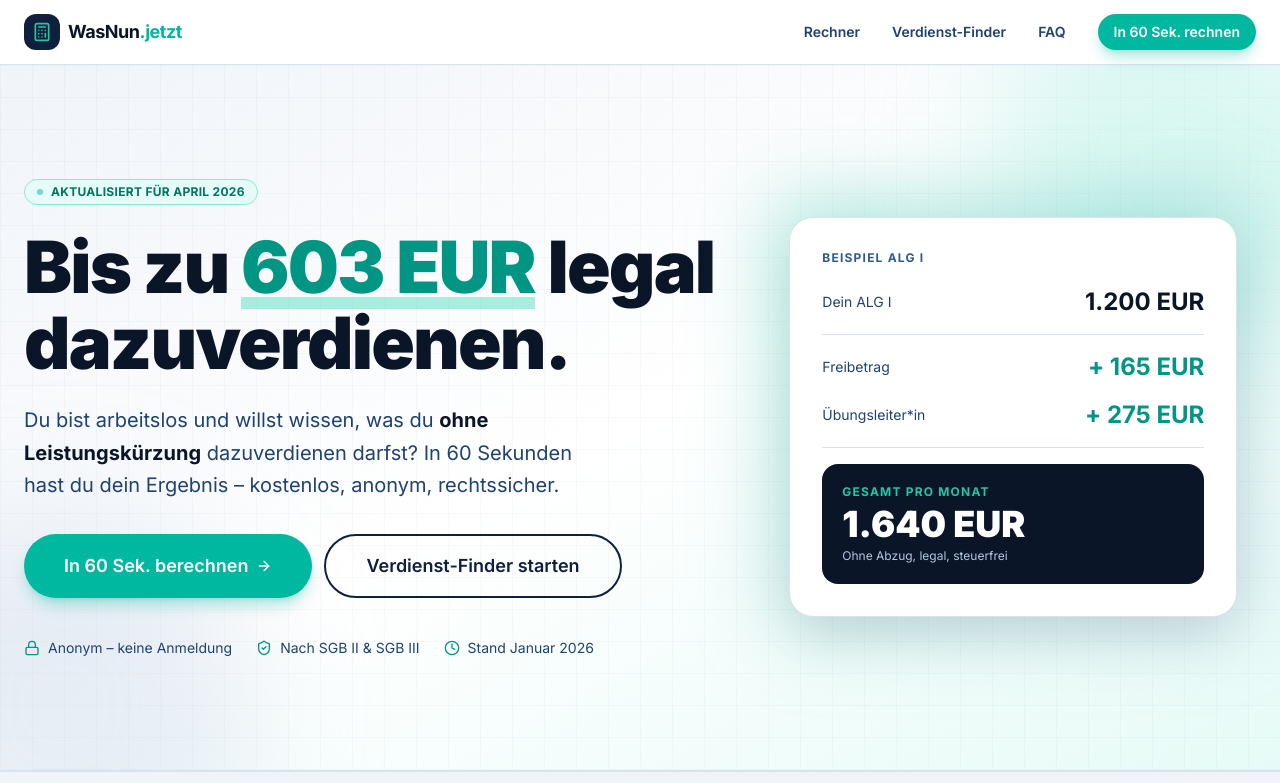
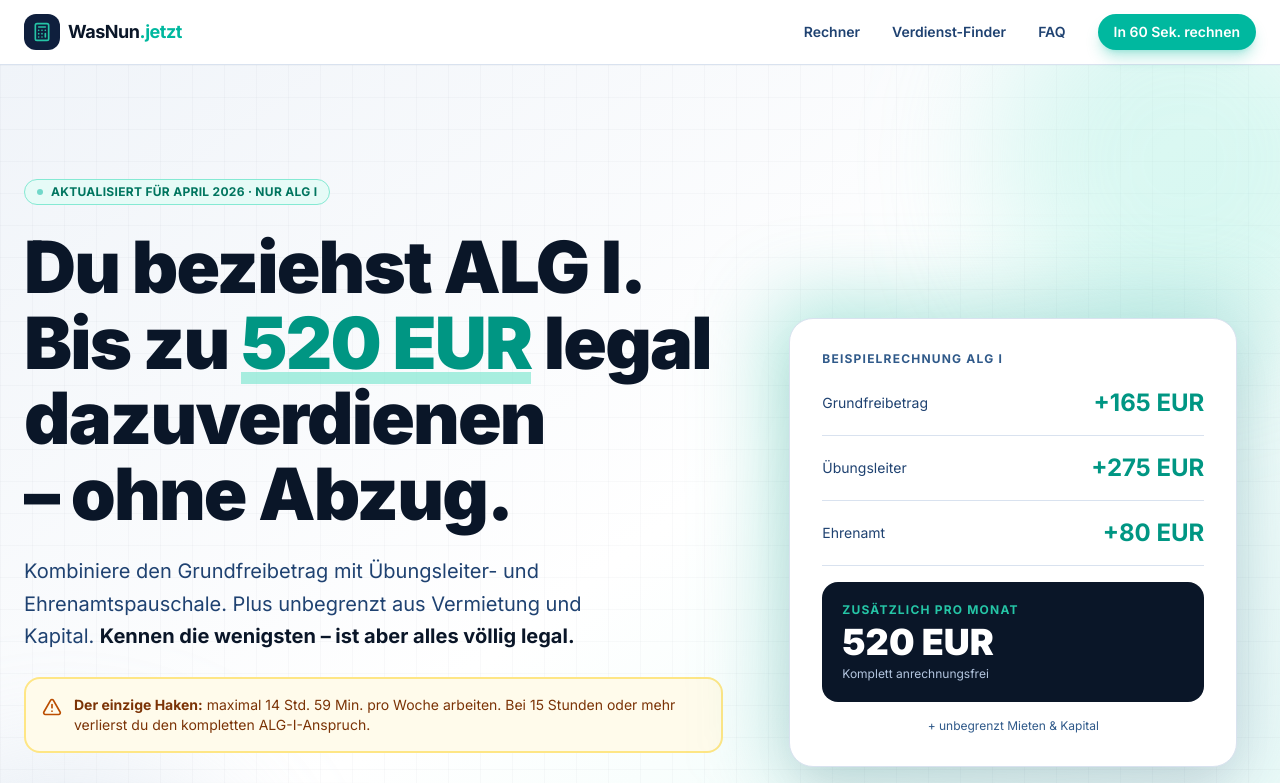
Before and after one commit to Doylim/wasnun-jetzt, a Next.js app: page / in a window 1280 px wide. Shown: the top 783 px of the page. Built offline with nearby package versions, Linux system fonts and the light colour scheme.

Commit message:
feat: Hero auf 520 EUR mit 15-Stunden-Warnung umgestellt

```diff
--- a/src/components/sections/hero.tsx
+++ b/src/components/sections/hero.tsx
@@ -1,4 +1,4 @@
-import { ArrowRight, ShieldCheck, Lock, Clock } from "lucide-react";
+import { ArrowRight, AlertTriangle, Lock, ShieldCheck, Clock } from "lucide-react";
 import { Button } from "@/components/ui/button";
 import { Badge } from "@/components/ui/badge";
 import { LEGAL } from "@/lib/data";
@@ -18,37 +18,50 @@ export function Hero() {
           <div className="lg:col-span-7">
             <Badge variant="success" className="mb-6 gap-2">
               <span className="h-1.5 w-1.5 animate-pulse rounded-full bg-teal-500" />
-              Aktualisiert für April 2026
+              Aktualisiert für April 2026 · Nur ALG I
             </Badge>
 
             <h1 className="mb-6 text-balance text-4xl font-black leading-[1.05] tracking-tight text-navy-900 md:text-6xl lg:text-7xl">
-              Bis zu{" "}
+              Du beziehst ALG I. Bis zu{" "}
               <span className="relative inline-block">
-                <span className="relative z-10 text-teal-600">603 EUR</span>
+                <span className="relative z-10 text-teal-600">520 EUR</span>
                 <span
                   className="absolute -bottom-1 left-0 right-0 h-3 bg-teal-200/70"
                   aria-hidden="true"
                 />
               </span>{" "}
-              legal dazuverdienen.
+              legal dazuverdienen – ohne Abzug.
             </h1>
 
-            <p className="mb-8 max-w-xl text-balance text-lg leading-relaxed text-navy-600 md:text-xl">
-              Du bist arbeitslos und willst wissen, was du{" "}
-              <strong className="text-navy-900">ohne Leistungskürzung</strong>{" "}
-              dazuverdienen darfst? In 60 Sekunden hast du dein Ergebnis –
-              kostenlos, anonym, rechtssicher.
+            <p className="mb-6 max-w-xl text-balance text-lg leading-relaxed text-navy-600 md:text-xl">
+              Kombiniere den Grundfreibetrag mit Übungsleiter- und
+              Ehrenamtspauschale. Plus unbegrenzt aus Vermietung und Kapital.{" "}
+              <strong className="text-navy-900">
+                Kennen die wenigsten – ist aber alles völlig legal.
+              </strong>
             </p>
+
+            <div
+              role="note"
+              className="mb-8 flex items-start gap-3 rounded-2xl border-2 border-amber-200 bg-amber-50 p-4 text-sm text-amber-900"
+            >
+              <AlertTriangle className="mt-0.5 h-5 w-5 shrink-0 text-amber-700" aria-hidden="true" />
+              <div>
+                <strong>Der einzige Haken:</strong> maximal 14 Std. 59 Min. pro
+                Woche arbeiten. Bei 15 Stunden oder mehr verlierst du den
+                kompletten ALG-I-Anspruch.
+              </div>
+            </div>
 
             <div className="mb-10 flex flex-col gap-3 sm:flex-row">
               <Button variant="primary" size="xl" asChild>
                 <a href="#rechner">
-                  In 60 Sek. berechnen
+                  In 60 Sek. deinen Plan erstellen
                   <ArrowRight className="h-5 w-5" />
                 </a>
               </Button>
               <Button variant="outline" size="xl" asChild>
-                <a href="#entscheiden">Verdienst-Finder starten</a>
+                <a href="#faq">Häufige Fragen</a>
               </Button>
             </div>
 
@@ -59,7 +72,7 @@ export function Hero() {
               </div>
               <div className="flex items-center gap-2">
                 <ShieldCheck className="h-4 w-4 text-teal-600" aria-hidden="true" />
-                <span>Nach SGB II &amp; SGB III</span>
+                <span>SGB III &amp; EStG als Grundlage</span>
               </div>
               <div className="flex items-center gap-2">
                 <Clock className="h-4 w-4 text-teal-600" aria-hidden="true" />
@@ -73,44 +86,36 @@ export function Hero() {
               <div className="absolute -inset-4 rounded-3xl bg-gradient-to-br from-teal-400/40 to-navy-400/20 blur-2xl" />
               <div className="relative rounded-3xl border border-navy-100 bg-white p-8 shadow-2xl shadow-navy-900/10">
                 <div className="mb-5 text-xs font-bold uppercase tracking-widest text-navy-500">
-                  Beispiel ALG I
+                  Beispielrechnung ALG I
                 </div>
 
                 <div className="space-y-4">
                   <div className="flex items-center justify-between">
-                    <span className="text-sm text-navy-600">
-                      Dein ALG&nbsp;I
-                    </span>
-                    <span className="text-2xl font-bold text-navy-900">
-                      1.200 EUR
-                    </span>
+                    <span className="text-sm text-navy-600">Grundfreibetrag</span>
+                    <span className="text-2xl font-bold text-teal-600">+165 EUR</span>
                   </div>
                   <div className="h-px bg-navy-100" />
                   <div className="flex items-center justify-between">
-                    <span className="text-sm text-navy-600">
-                      Freibetrag
-                    </span>
-                    <span className="text-2xl font-bold text-teal-600">
-                      + {LEGAL.alg1.freibetrag} EUR
-                    </span>
+                    <span className="text-sm text-navy-600">Übungsleiter</span>
+                    <span className="text-2xl font-bold text-teal-600">+275 EUR</span>
                   </div>
+                  <div className="h-px bg-navy-100" />
                   <div className="flex items-center justify-between">
-                    <span className="text-sm text-navy-600">
-                      Übungsleiter*in
-                    </span>
-                    <span className="text-2xl font-bold text-teal-600">
-                      + {LEGAL.pauschalen.uebungsleiter.monat} EUR
-                    </span>
+                    <span className="text-sm text-navy-600">Ehrenamt</span>
+                    <span className="text-2xl font-bold text-teal-600">+80 EUR</span>
                   </div>
                   <div className="h-px bg-navy-100" />
                   <div className="rounded-2xl bg-navy-900 p-5 text-white">
                     <div className="text-xs font-bold uppercase tracking-widest text-teal-400">
-                      Gesamt pro Monat
+                      Zusätzlich pro Monat
                     </div>
-                    <div className="mt-1 text-4xl font-black">1.640 EUR</div>
+                    <div className="mt-1 text-4xl font-black">520 EUR</div>
                     <div className="mt-1 text-xs text-navy-200">
-                      Ohne Abzug, legal, steuerfrei
+                      Komplett anrechnungsfrei
                     </div>
+                  </div>
+                  <div className="text-center text-xs text-navy-500">
+                    + unbegrenzt Mieten &amp; Kapital
                   </div>
                 </div>
               </div>
```
